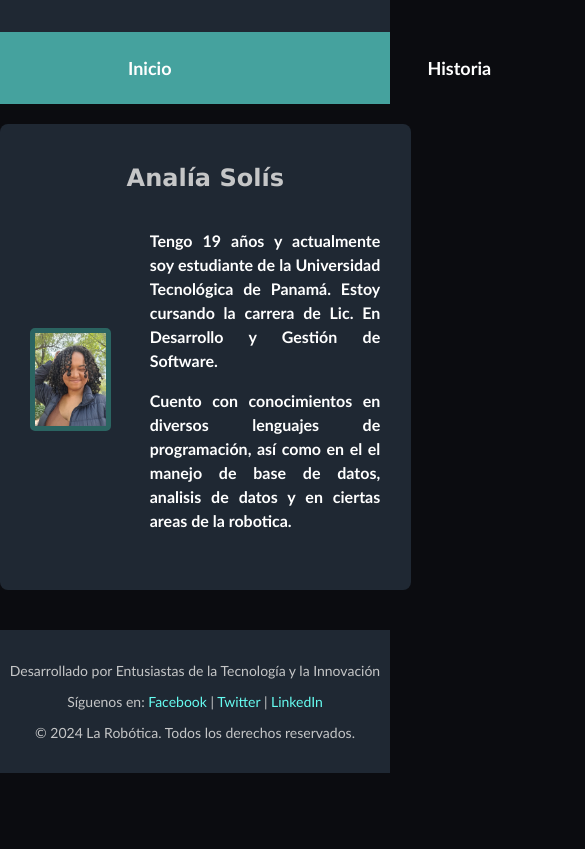
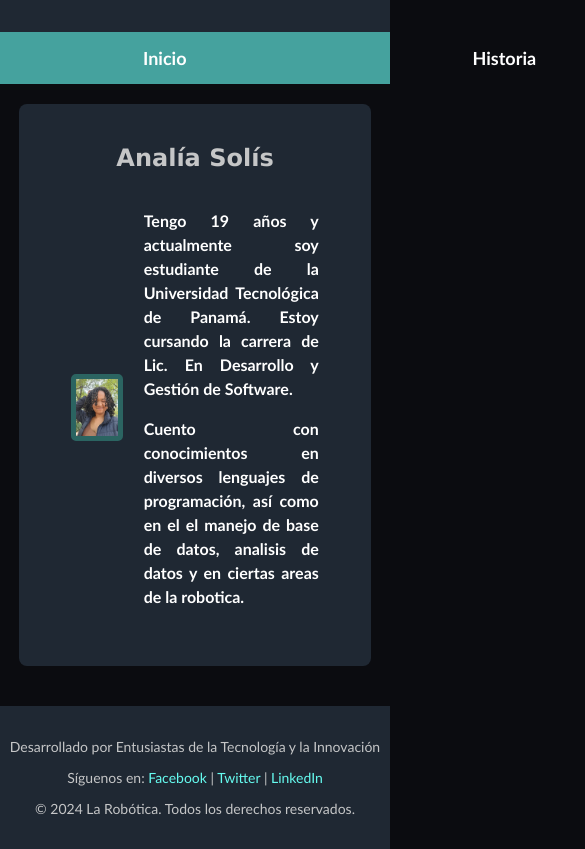
Before and after one commit to ALSolis03/Parcial-2, a plain HTML site: page Creadora.html in a window 390 px wide. Shown: the part 107-956 px from the top of the page, 585 px wide, since content can reach past the window. Before the commit the page ends 880 px from the top, so only its background shows below. Drawn offline with Linux system fonts and the light colour scheme.

Commit message:
Cambios en la hoja de estilos

```diff
--- a/CSS/Estilos.css
+++ b/CSS/Estilos.css
@@ -1,15 +1,15 @@
-/* Estilos Generales */
+
 body {
     font-family: 'Trebuchet MS', 'Lucida Sans Unicode', 'Lucida Grande', 'Lucida Sans', Arial, sans-serif;
-    color: #ffffff; /* Gris claro */
-    background-color: #0b0c10; /* Fondo negro oscuro */
+    color: #ffffff;
+    background-color: #0b0c10;
     margin: 0;
     padding: 0;
 }
 
 h1 {
     font-family: 'Segoe UI', Tahoma, Geneva, Verdana, sans-serif;
-    color: #66fcf1; /* Azul vibrante */
+    color: #66fcf1;
     font-size: 36px;
     margin: 15px;
     padding: 10px;
@@ -17,34 +17,34 @@ h1 {
 
 h2 {
     font-family:'Lucida Sans', 'Lucida Sans Regular', 'Lucida Grande', 'Lucida Sans Unicode', Geneva, Verdana, sans-serif;
-    color: #c5c6c7; /* Gris claro */
+    color: #c5c6c7;
     text-align: center;
     margin-top: 20px;
 }
 
-/* Centrado de la imagen*/
+/*Centrar la imagen*/
 .centrar {
     text-align: center;
 }
 
-/* Justificar texto */
+/*Justificar el texto del contenido*/
 .justificar {
     text-align: justify;
     margin: 20px auto;
     width: 80%;
 }
 
-/* Header */
+/*header*/
 .header {
-    background-color: #1f2833; /* Fondo azul oscuro */
+    background-color: #1f2833;
     padding: 20px 0;
     margin: auto;
     width: 100%
 }
 
-/* Navbar */
+/*Navbar*/
 .navbar {
-    background-color: #45a29e; /* Azul grisáceo */
+    background-color: #45a29e;
     padding: 10px 0;
     text-align: center;
     width: 100%;
@@ -75,14 +75,14 @@ h2 {
 
 .navbar a:hover {
     background-color: #f73385;
-    border-radius: 5px; /* Rosado vibrante */
+    border-radius: 5px;
 }
 
-/* Contenido principal */
+/*Contenido principal*/
 .contenido {
     margin: 20px auto;
     width: 80%;
-    background-color: #1f2833; /* Fondo gris oscuro */
+    background-color: #1f2833;
     border-radius: 8px;
     padding: 20px;
 }
@@ -92,11 +92,11 @@ p{
 
 img {
     max-width: 60%;
-    border: 5px solid #2b6461; /* Borde azul grisáceo */
+    border: 5px solid #2b6461;
     border-radius: 5px;
 }
 
-/* Listas dentro del contenido */
+/*Listas dentro del contenido*/
 .cont{
     border-radius: 2%;
 }
@@ -109,7 +109,7 @@ ul {
 }
 
 li {
-    color: #ffffff; /* Azul vibrante */
+    color: #ffffff;
     margin-bottom: 10px;
     font-size: 18px;
     text-align: left;
@@ -133,10 +133,10 @@ h3{
     text-decoration: underline;
 }
 
-/* Footer */
+/*Footer*/
 .footer {
-    background-color: #1f2833; /* Fondo azul oscuro */
-    color: #c5c6c7; /* Gris claro */
+    background-color: #1f2833;
+    color: #c5c6c7;
     text-align: center;
     padding: 20px 0;
     font-size: 14px;
@@ -148,31 +148,19 @@ h3{
 }
 
 .footer-contenido a {
-    color: #66fcf1; /* Enlaces en azul cian */
+    color: #66fcf1;
     text-decoration: none;
 }
 
 .footer-contenido a:hover {
-    color: #f73385; /* Cambia a rosado vibrante */
+    color: #f73385;
 }
 
-/* Tablas */
+/*Tablas*/
 table {
     width: 100%;
     margin: 20px auto;
     border-collapse: collapse;
-    background-color: #1f2833; /* Fondo gris oscuro */
+    background-color: #1f2833;
     color: white;
 }
-
-/* Adaptabilidad para pantallas pequeñas */
-@media (max-width: 768px) {
-    .contenido, .justificar {
-        width: 95%;
-    }
-
-    .navbar ul li {
-        display: block;
-        margin: 10px 0;
-    }
-}
```
